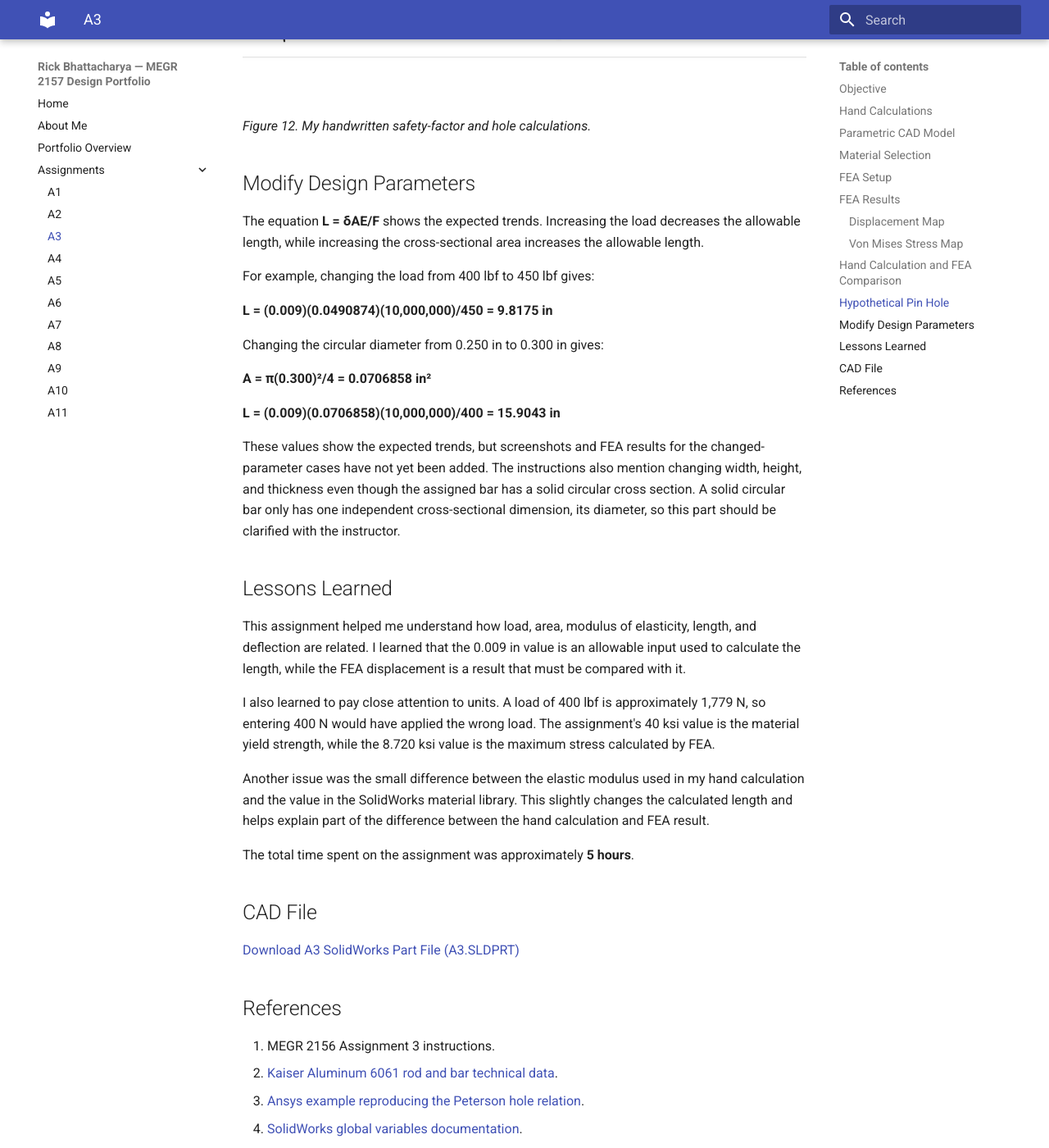
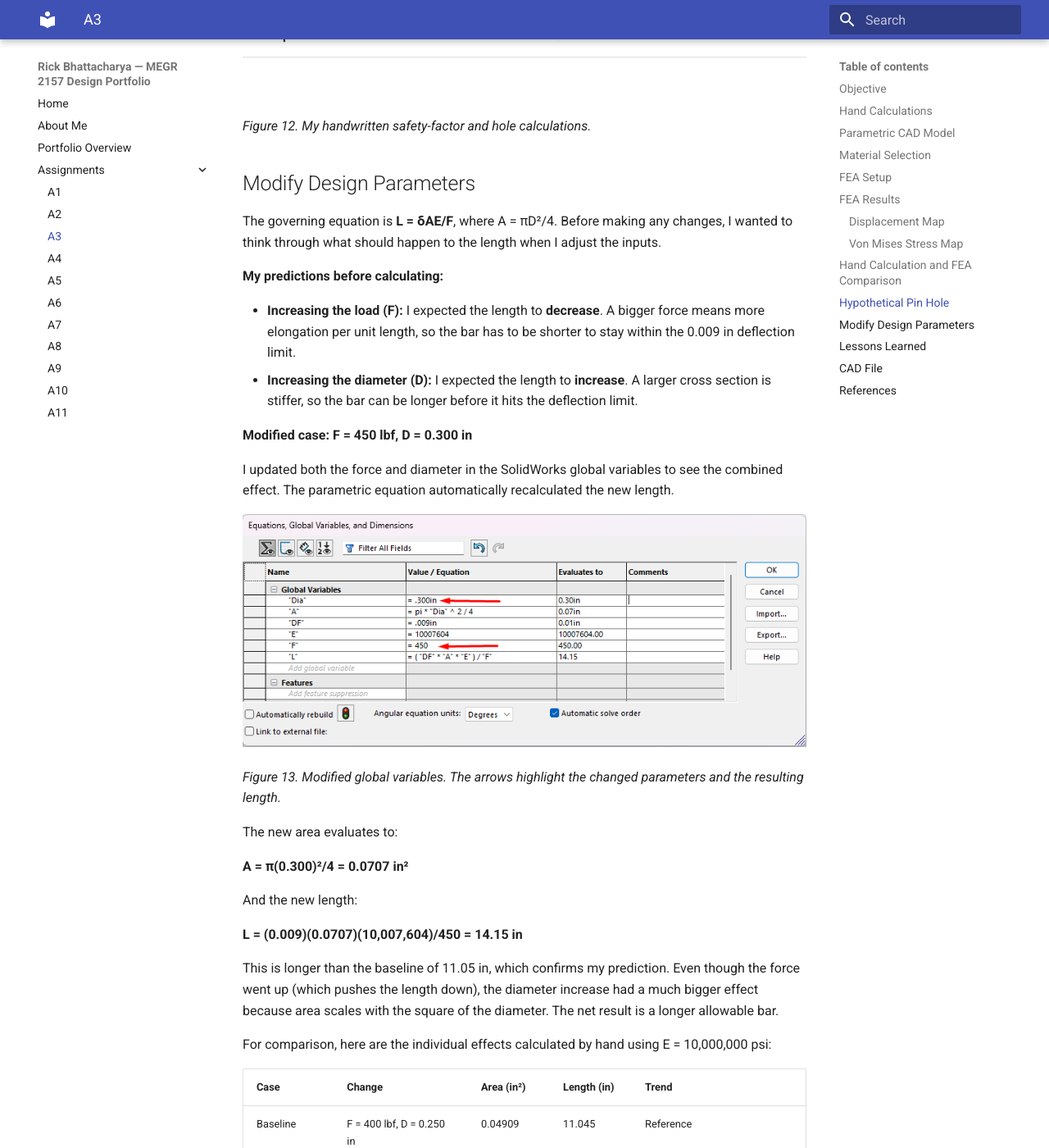
Before and after one commit to sbhatt23uncc/megr2157-portfolio, an MkDocs documentation site: the page built from docs/assignments/A03/index.md, in a window 1280 px wide and 1400 px high, scrolled down 8822 px. Shown: the whole window at 82% size. Built offline with MkDocs 1.6.1 and Material for MkDocs 9.7.7, drawn with Linux system fonts in a browser that asks for light colours; some of the changed text lies outside the part shown.

Commit message:
Complete A3 modified design parameters section with comparison table

```diff
--- a/docs/assignments/A03/index.md
+++ b/docs/assignments/A03/index.md
@@ -182,19 +182,41 @@ The estimated peak stress is below the 40 ksi yield strength, but the safety fac
 
 ## Modify Design Parameters
 
-The equation **L = δAE/F** shows the expected trends. Increasing the load decreases the allowable length, while increasing the cross-sectional area increases the allowable length.
+The governing equation is **L = δAE/F**, where A = πD²/4. Before making any changes, I wanted to think through what should happen to the length when I adjust the inputs.
 
-For example, changing the load from 400 lbf to 450 lbf gives:
+**My predictions before calculating:**
 
-**L = (0.009)(0.0490874)(10,000,000)/450 = 9.8175 in**
+* **Increasing the load (F):** I expected the length to **decrease**. A bigger force means more elongation per unit length, so the bar has to be shorter to stay within the 0.009 in deflection limit.
+* **Increasing the diameter (D):** I expected the length to **increase**. A larger cross section is stiffer, so the bar can be longer before it hits the deflection limit.
 
-Changing the circular diameter from 0.250 in to 0.300 in gives:
+**Modified case: F = 450 lbf, D = 0.300 in**
 
-**A = π(0.300)²/4 = 0.0706858 in²**
+I updated both the force and diameter in the SolidWorks global variables to see the combined effect. The parametric equation automatically recalculated the new length.
 
-**L = (0.009)(0.0706858)(10,000,000)/400 = 15.9043 in**
+![Modified SolidWorks equation table showing F = 450 lbf, D = 0.300 in, L = 14.15 in](images/modified-parameters.png)
 
-These values show the expected trends, but screenshots and FEA results for the changed-parameter cases have not yet been added. The instructions also mention changing width, height, and thickness even though the assigned bar has a solid circular cross section. A solid circular bar only has one independent cross-sectional dimension, its diameter, so this part should be clarified with the instructor.
+*Figure 13. Modified global variables. The arrows highlight the changed parameters and the resulting length.*
+
+The new area evaluates to:
+
+**A = π(0.300)²/4 = 0.0707 in²**
+
+And the new length:
+
+**L = (0.009)(0.0707)(10,007,604)/450 = 14.15 in**
+
+This is longer than the baseline of 11.05 in, which confirms my prediction. Even though the force went up (which pushes the length down), the diameter increase had a much bigger effect because area scales with the square of the diameter. The net result is a longer allowable bar.
+
+For comparison, here are the individual effects calculated by hand using E = 10,000,000 psi:
+
+| Case | Change | Area (in²) | Length (in) | Trend |
+| --- | --- | --- | --- | --- |
+| Baseline | F = 400 lbf, D = 0.250 in | 0.04909 | 11.045 | Reference |
+| Load only | F = 450 lbf, D = 0.250 in | 0.04909 | 9.818 | Decreased (as predicted) |
+| Diameter only | D = 0.300 in, F = 400 lbf | 0.07069 | 15.904 | Increased (as predicted) |
+| Combined | F = 450 lbf, D = 0.300 in | 0.07069 | 14.137 | Increased (diameter dominates) |
+
+Since the bar has a solid circular cross section, diameter is the only independent cross-sectional dimension. Width, height, and thickness are not independently adjustable for a circle.
 
 ## Lessons Learned
 
```
Also changed, not shown: docs/assignments/A03/images/modified-parameters.png (added).
